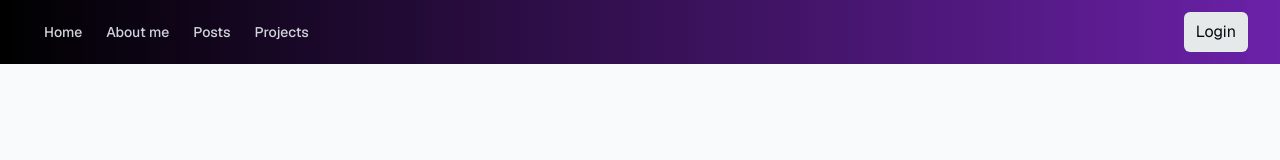
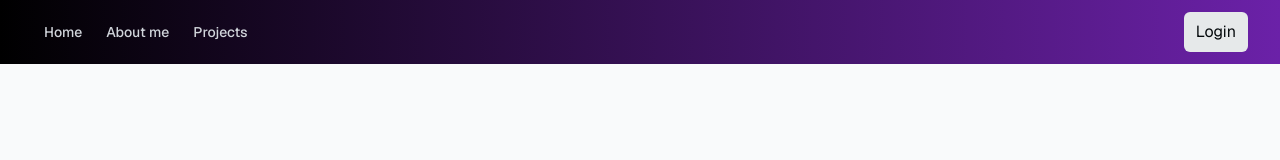
Before and after one commit to Halldor-Hrafn/my-nextjs-portfolio, a Next.js app: page / in a window 1280 px wide. Shown: the top 160 px of the page. Built offline with nearby package versions, Linux system fonts and the light colour scheme; no server answers.

Commit message:
Removed /post from navbar and replaced it with /projects

```diff
--- a/components/Navbar.tsx
+++ b/components/Navbar.tsx
@@ -24,12 +24,6 @@ const Navbar: React.FC = () => {
                 About me
               </a>
               <a
-                href="/post"
-                className="text-gray-300 hover:bg-gray-500 hover:text-white px-3 py-2 rounded-md text-sm font-medium transition duration-500"
-              >
-                Posts
-              </a>
-              <a
                 href="/projects"
                 className="text-gray-300 hover:bg-gray-500 hover:text-white px-3 py-2 rounded-md text-sm font-medium transition duration-500"
               >
```
